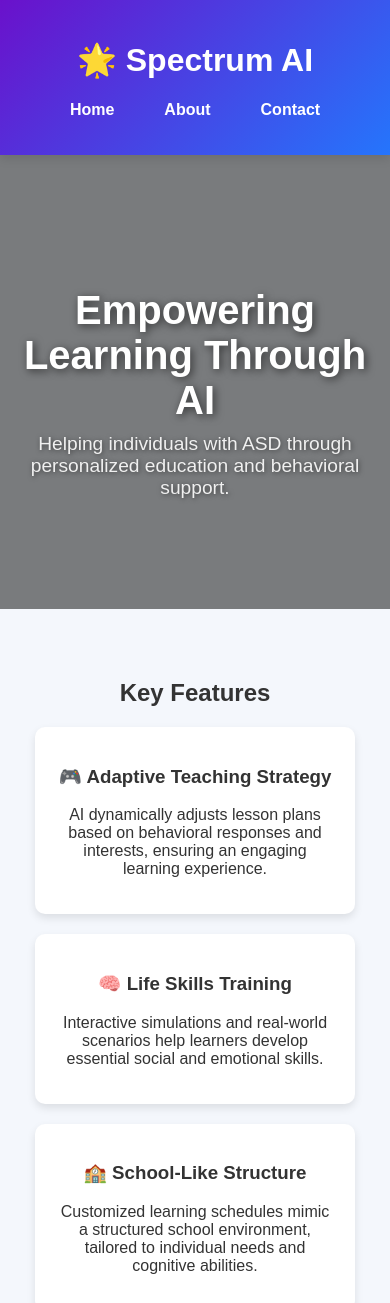
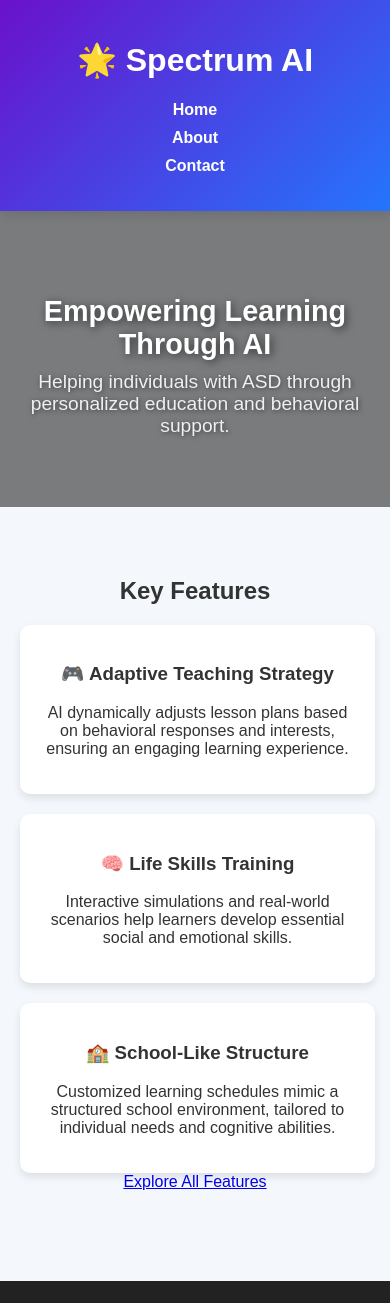
Before and after one commit to Nishka1706/SpectrumAI, a plain HTML site: page index.html in a window 390 px wide. Shown: the top 1303 px of the page. Drawn offline with Linux system fonts and the light colour scheme.

Commit message:
Update style.css

```diff
--- a/style.css
+++ b/style.css
@@ -122,3 +122,49 @@ footer {
     padding: 20px;
     margin-top: 40px;
 }
+/* Responsive Design */
+@media (max-width: 1024px) {
+    .features-container {
+        flex-direction: column;
+        align-items: center;
+    }
+}
+
+@media (max-width: 768px) {
+    #hero {
+        padding: 60px 20px;
+        text-align: center;
+    }
+
+    #hero h2 {
+        font-size: 2rem;
+    }
+
+    .features-container {
+        flex-direction: column;
+        align-items: center;
+    }
+
+    .feature {
+        width: 90%;
+    }
+
+    nav ul {
+        flex-direction: column;
+        gap: 10px;
+    }
+
+    nav ul li {
+        display: block;
+    }
+}
+
+@media (max-width: 480px) {
+    #hero h2 {
+        font-size: 1.8rem;
+    }
+
+    .btn {
+        padding: 10px 20px;
+    }
+}
```
